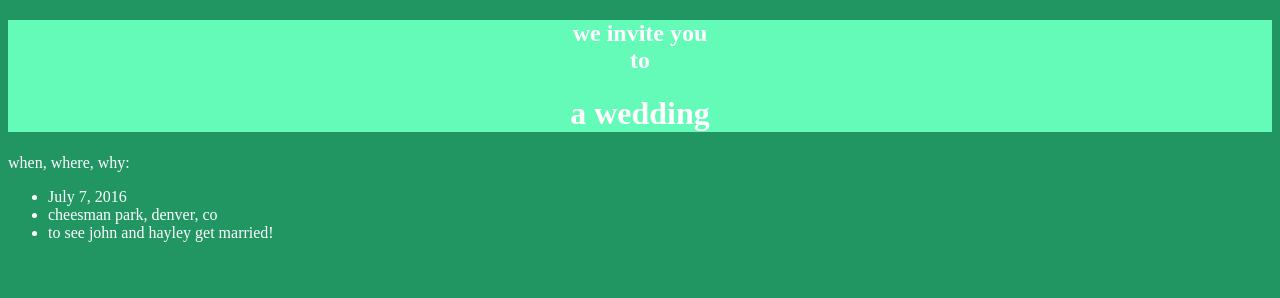
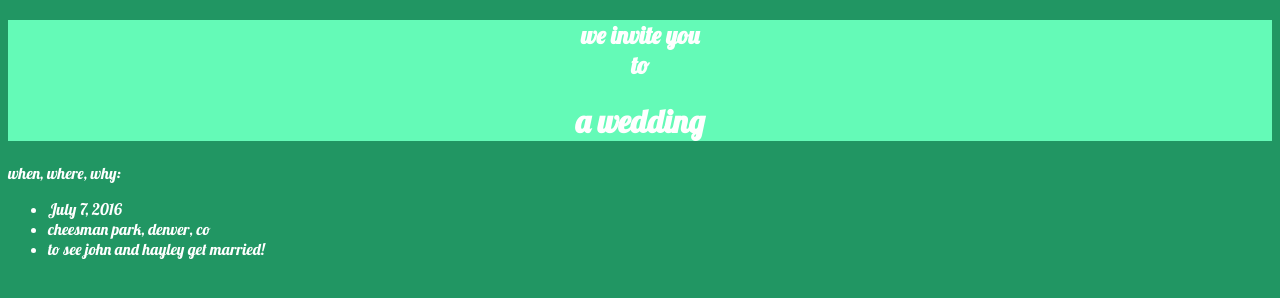
Before and after one commit to Marie1225/Wedding-invite, a plain HTML site: page index.html in a window 1280 px wide. Drawn offline with Linux system fonts and the light colour scheme.

Commit message:
Removed "latin" from the font

```diff
--- a/index.html
+++ b/index.html
@@ -10,7 +10,7 @@
         body {
             color:white;
             background-color:rgb(33, 150, 99);
-            font-family: Lobster::latin;
+            font-family: Lobster;
 
 
 
```
